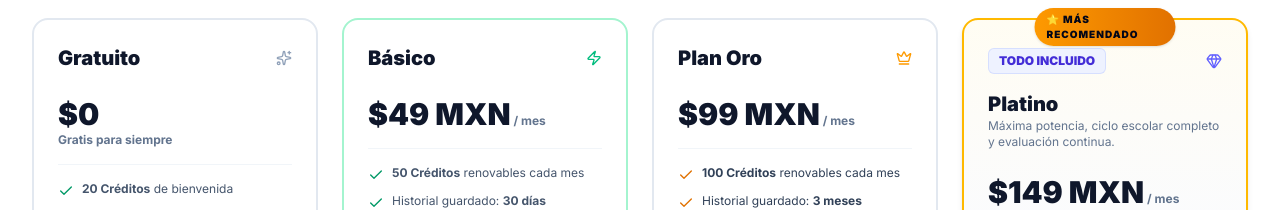
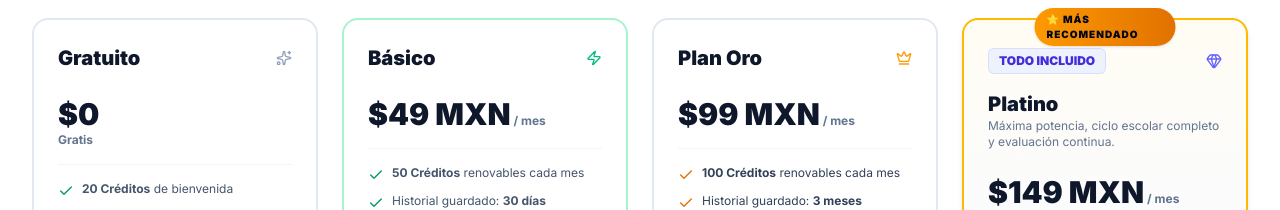
Before and after one commit to rdjgr-ened/EnsenIAMX-frontend, a React (Vite) app: page / in a window 1280 px wide. Shown: the part 2400-2610 px from the top of the page. Built offline with nearby package versions, Linux system fonts and the light colour scheme; no server answers.

Commit message:
fix gratis text

```diff
--- a/src/components/LandingPage.tsx
+++ b/src/components/LandingPage.tsx
@@ -33,7 +33,7 @@ export default function LandingPage({
 
   const getPriceDisplay = (planKey: PlanTier) => {
     const config = PLAN_CONFIGS[planKey];
-    if (config.priceMonthly === 0) return { main: "$0", period: "Gratis para siempre" };
+    if (config.priceMonthly === 0) return { main: "$0", period: "Gratis" };
 
     if (billingCycle === "mensual") {
       return { main: `$${config.priceMonthly} MXN`, period: "/ mes" };
@@ -528,7 +528,7 @@ export default function LandingPage({
                 </div>
                 <div className="pt-2">
                   <span className="text-3xl font-black text-slate-900">$0</span>
-                  <span className="text-slate-500 text-xs font-bold block">Gratis para siempre</span>
+                  <span className="text-slate-500 text-xs font-bold block">Gratis</span>
                 </div>
 
                 {/* Features list */}
```
